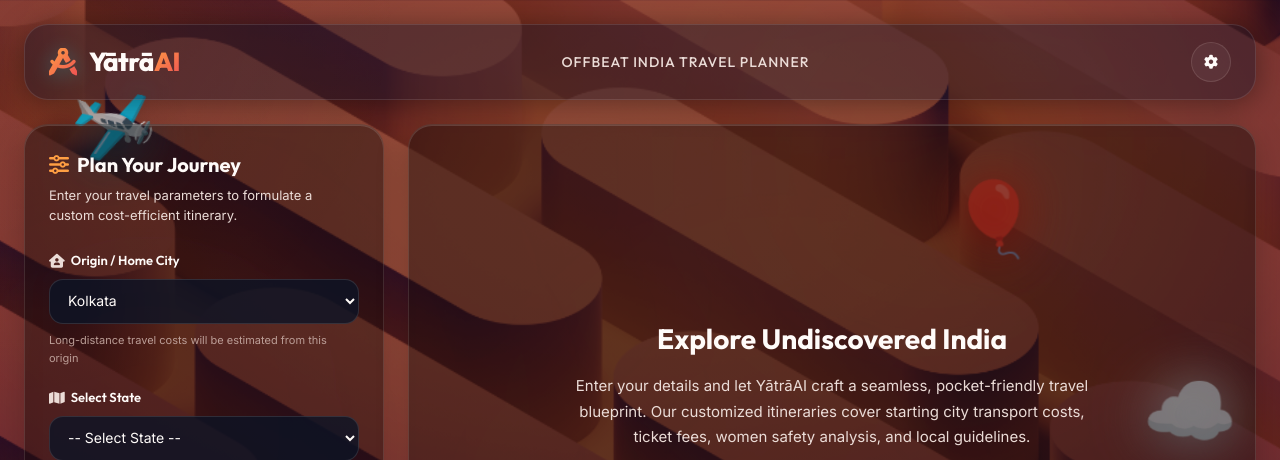
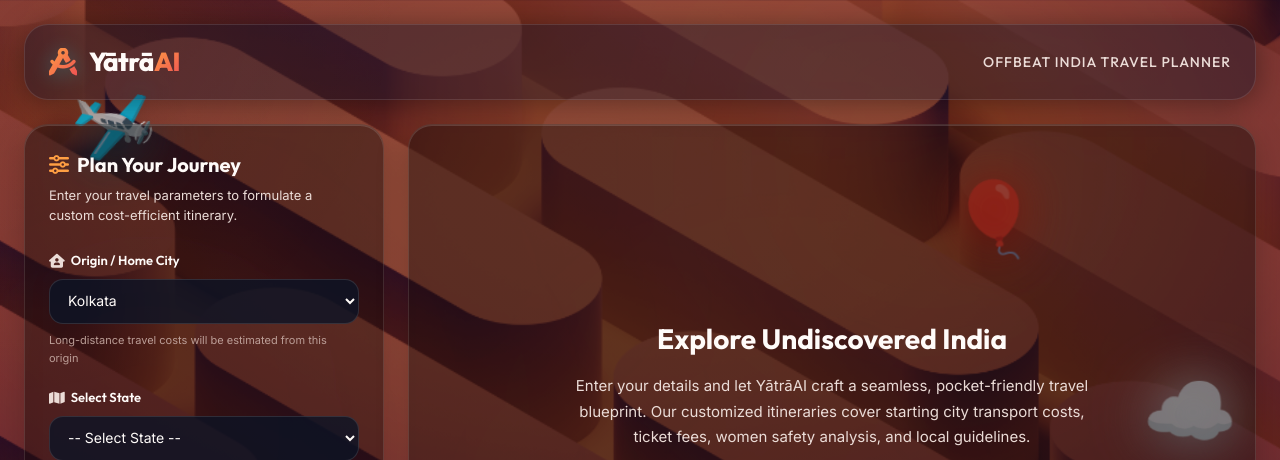
Before and after one commit to Rajchoudhary07/india-travel-planner, a Flask app: page / in a window 1280 px wide. Shown: the top 460 px of the page. Run offline with Flask 3, Linux system fonts and the light colour scheme.

Commit message:
feat: unify gear checklist into a single group and remove settings toggle from header

```diff
--- a/static/css/style.css
+++ b/static/css/style.css
@@ -2384,8 +2384,8 @@ body.light-theme .gem-card-action {
 }
 
 .packing-grid {
-    display: flex;
-    flex-direction: column;
+    display: grid;
+    grid-template-columns: repeat(auto-fill, minmax(260px, 1fr));
     gap: 12px;
     width: 100%;
 }
--- a/static/js/app.js
+++ b/static/js/app.js
@@ -1806,24 +1806,37 @@ function renderSponsoredStay(data) {
 function renderPackingChecklist(data) {
     const container = elements.packingChecklistContainer;
     container.innerHTML = '';
-    container.style.display = 'flex'; // Enable flex row layout for columns
+    container.style.display = 'block'; // Single container layout
 
     const dest = data.destination.toLowerCase();
 
-    // Core shared essentials
-    const commonItems = [
+    // Core shared essentials combined with generic men and women gear for both
+    const allItems = [
         { name: "Universal Travel Adapter Plug", icon: "fa-solid fa-plug" },
         { name: "Fast Charging 20000mAh Power Bank", icon: "fa-solid fa-battery-three-quarters" },
         { name: "First Aid Kit & Motion Sickness Pills", icon: "fa-solid fa-kit-medical" },
         { name: "RFID Blocking Travel Document Holder", icon: "fa-solid fa-passport" },
         { name: "Hand Sanitizer & Pocket Wet Wipes", icon: "fa-solid fa-soap" },
         { name: "Insulated Thermal Water Bottle", icon: "fa-solid fa-bottle-water" },
-        { name: "Lightweight Anti-Theft Daypack", icon: "fa-solid fa-backpack" }
+        { name: "Lightweight Anti-Theft Daypack", icon: "fa-solid fa-backpack" },
+
+        // Men's Specific (now generic/unisex for both)
+        { name: "Travel Beard Trimmer & Shaving Kit", icon: "fa-solid fa-scissors" },
+        { name: "Quick-Dry Travel Polo Shirts", icon: "fa-solid fa-shirt" },
+        { name: "Lightweight Travel Cargo Shorts", icon: "fa-solid fa-person-shelter" },
+        { name: "Deodorant Stick & Travel Grooming Kit", icon: "fa-solid fa-user" },
+
+        // Women's Specific (now generic/unisex for both)
+        { name: "Hygiene Products & Safe Disposal Bags", icon: "fa-solid fa-pump-soap" },
+        { name: "Personal Safety Alarm Whistle & Pepper Spray", icon: "fa-solid fa-bell" },
+        { name: "Cotton Dupatta / Scarf (for religious entries)", icon: "fa-solid fa-feather" },
+        { name: "Hydrating Moisturizer & Lip Balm SPF", icon: "fa-solid fa-sparkles" },
+        { name: "Hair Ties, Bobby Pins & Compact Brush", icon: "fa-solid fa-wand-magic" }
     ];
 
-    // Destination-specific extras to append to common
+    // Destination-specific extras
     if (dest.includes('beach') || dest.includes('goa') || dest.includes('vizag') || dest.includes('visakhapatnam')) {
-        commonItems.push(
+        allItems.push(
             { name: "Waterproof Beach Mat Blanket", icon: "fa-solid fa-sheet-plastic" },
             { name: "SPF 50 Broad Spectrum Sunscreen", icon: "fa-solid fa-sun" },
             { name: "Polarized UV400 Sunglasses", icon: "fa-solid fa-glasses" },
@@ -1832,7 +1845,7 @@ function renderPackingChecklist(data) {
             { name: "Anti Slip Beach Slippers Water Shoes", icon: "fa-solid fa-shoe-prints" }
         );
     } else if (dest.includes('mainpat') || dest.includes('tawang') || dest.includes('monastery') || dest.includes('mountain') || dest.includes('hill') || dest.includes('shimla') || dest.includes('rishikesh')) {
-        commonItems.push(
+        allItems.push(
             { name: "Thermal Inner Wear Set Fleece Lined", icon: "fa-solid fa-shirt" },
             { name: "Waterproof Windproof Winter Jacket", icon: "fa-solid fa-person-snowboarding" },
             { name: "Waterproof Hiking Backpack 50L", icon: "fa-solid fa-backpack" },
@@ -1840,7 +1853,7 @@ function renderPackingChecklist(data) {
             { name: "Polarized Hiking Sunglasses", icon: "fa-solid fa-glasses" }
         );
     } else if (dest.includes('forest') || dest.includes('bubble') || dest.includes('falls') || dest.includes('waterfall') || dest.includes('chitrakote') || dest.includes('jungle') || dest.includes('valley')) {
-        commonItems.push(
+        allItems.push(
             { name: "Waterproof Rain Poncho Raincoat", icon: "fa-solid fa-cloud-showers-water" },
             { name: "Natural Insect Mosquito Repellent Spray", icon: "fa-solid fa-spray-can" },
             { name: "Waterproof Dry Bag for Electronics", icon: "fa-solid fa-bag-shopping" },
@@ -1849,26 +1862,11 @@ function renderPackingChecklist(data) {
         );
     }
 
-    const menItems = [
-        { name: "Travel Beard Trimmer & Shaving Kit", icon: "fa-solid fa-scissors" },
-        { name: "Quick-Dry Men's Polo Shirts", icon: "fa-solid fa-shirt" },
-        { name: "Lightweight Travel Cargo Shorts", icon: "fa-solid fa-person-shelter" },
-        { name: "Men's Deodorant Stick & Grooming Wax", icon: "fa-solid fa-user" }
-    ];
-
-    const womenItems = [
-        { name: "Female Hygiene Products & Disposal Bags", icon: "fa-solid fa-pump-soap" },
-        { name: "Personal Safety Alarm Whistle / Spray", icon: "fa-solid fa-bell" },
-        { name: "Cotton Dupatta / Scarf (for religious entries)", icon: "fa-solid fa-feather" },
-        { name: "Hydrating Moisturizer & Lip Balm SPF", icon: "fa-solid fa-sparkles" },
-        { name: "Hair Ties, Bobby Pins & Compact Brush", icon: "fa-solid fa-wand-magic" }
-    ];
-
     const amazonTag = localStorage.getItem('amazon_affiliate_tag') || 'offbeatyatra2-21';
 
     function getBadgeForItem(name) {
         const n = name.toLowerCase();
-        if (n.includes("safety") || n.includes("alarm")) return { text: "⚠️ Safety Essential", class: "safety" };
+        if (n.includes("safety") || n.includes("alarm") || n.includes("spray")) return { text: "⚠️ Safety Essential", class: "safety" };
         if (n.includes("adapter") || n.includes("power bank")) return { text: "⚡ Tech Essential", class: "essential" };
         if (n.includes("first aid") || n.includes("hygiene")) return { text: "🩺 Must Have", class: "high-rated" };
         if (n.includes("rain") || n.includes("poncho")) return { text: "🌧️ Rain Ready", class: "weather" };
@@ -1878,22 +1876,21 @@ function renderPackingChecklist(data) {
         return { text: "⭐️ Highly Rated", class: "recommended" };
     }
 
-    function createGroup(title, iconClass, items, itemOffsetId) {
     const groupDiv = document.createElement('div');
     groupDiv.className = 'packing-category-group';
 
     const header = document.createElement('h4');
-        header.innerHTML = `<i class="${iconClass}"></i> ${title}`;
+    header.innerHTML = `<i class="fa-solid fa-suitcase-rolling"></i> Essential Travel Packing Checklist (For All Travelers)`;
     groupDiv.appendChild(header);
 
     const grid = document.createElement('div');
     grid.className = 'packing-grid';
 
-        items.forEach((item, index) => {
+    allItems.forEach((item, index) => {
         const card = document.createElement('div');
         card.className = 'packing-item-card';
 
-            const itemId = `pack-item-${itemOffsetId}-${index}`;
+        const itemId = `pack-item-unified-${index}`;
         const searchUrl = `https://www.amazon.in/s?k=${encodeURIComponent(item.name)}&tag=${amazonTag}`;
         const badge = getBadgeForItem(item.name);
 
@@ -1930,13 +1927,7 @@ function renderPackingChecklist(data) {
     });
 
     groupDiv.appendChild(grid);
-        return groupDiv;
-    }
-
-    // Append groups in order: Men, Women, Both
-    container.appendChild(createGroup("Men's Specific Essentials", "fa-solid fa-mars", menItems, "men"));
-    container.appendChild(createGroup("Women's Specific & Safety Essentials", "fa-solid fa-venus", womenItems, "women"));
-    container.appendChild(createGroup("Shared Travel Essentials (For Both)", "fa-solid fa-people-arrows", commonItems, "both"));
+    container.appendChild(groupDiv);
 }
 
 function renderPartnersTable() {
--- a/templates/index.html
+++ b/templates/index.html
@@ -59,12 +59,7 @@
                 <h1>Yātrā<span>AI</span></h1>
             </div>
             <div class="header-tagline">Offbeat India Travel Planner</div>
-            <div class="api-key-container" style="display: flex; gap: 8px;">
 
-                <button id="settings-toggle" class="btn btn-icon" title="API Settings">
-                    <i class="fa-solid fa-gear"></i>
-                </button>
-            </div>
         </header>
 
         <!-- API Settings Modal/Overlay -->
```
Lines whose indentation alone changed are shown as unchanged.
